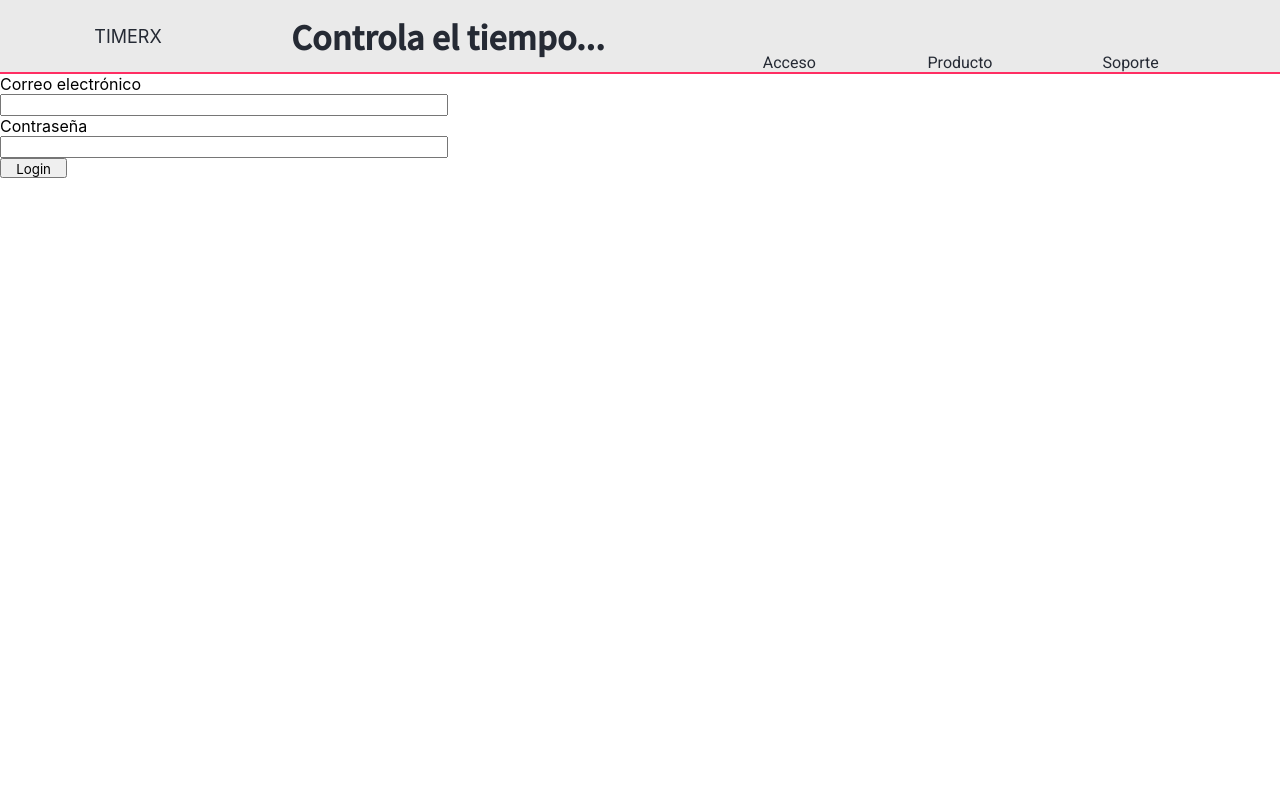
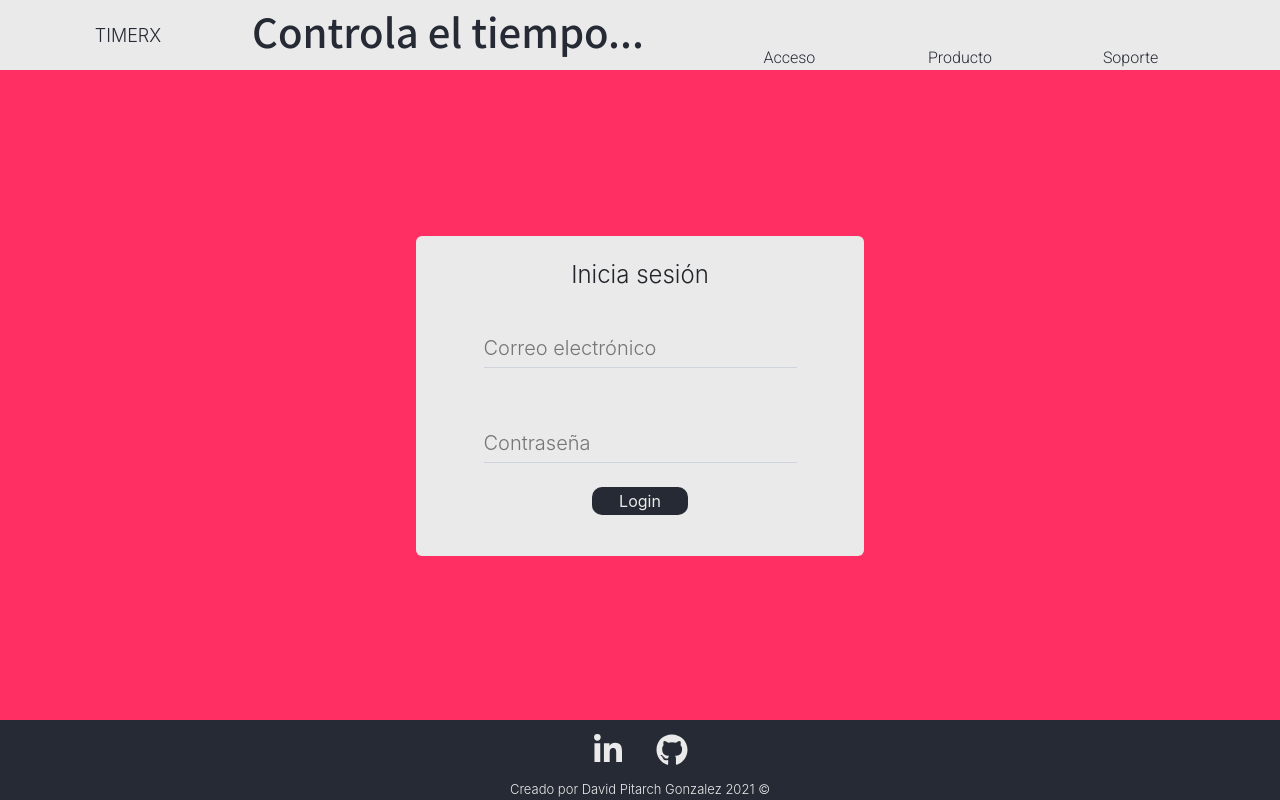
Before and after one commit to Davids-dir/log-app-frontend, a React (Create React App) app: page /login in a window 1280 px wide. Shown: the top 800 px of the page. Built offline with nearby package versions, Linux system fonts and the light colour scheme.

Commit message:
Create Form component to Login view

```diff
--- a/package.json
+++ b/package.json
@@ -10,6 +10,7 @@
     "@testing-library/user-event": "^12.6.0",
     "axios": "^0.21.1",
     "fontsource-roboto": "^3.1.5",
+    "mdbreact": "^5.0.1",
     "moment-timezone": "^0.5.32",
     "node-sass": "^4.14.1",
     "react": "^17.0.1",
--- /dev/null
+++ b/src/components/Form/Form.jsx
@@ -0,0 +1,66 @@
+import React, { useState } from "react";
+import { MDBInput } from "mdbreact";
+import { useHistory } from 'react-router-dom';
+import axios from 'axios';
+
+// Estilos
+import './Form.scss';
+
+
+const InputPage = () => {
+
+    // Hook de estado
+    const [user, setUser] = useState({ email: '', password: '', })
+
+    // Evento donde asigno el valor del Input al 'user'
+    const eventHandler = e => { setUser({ ...user, [e.target.name]: e.target.value }) }
+
+    const redirect = useHistory();
+
+    // Funcion para conseguir la IP del dispositivo del usuario que hace Login
+    const getIP = () => {
+
+        axios.get('https://api.ipify.org?format=json')
+
+            .then(res => localStorage.setItem('user_IP', JSON.stringify(res.data)))
+            .catch(error => { console.log(error) })
+
+    }
+
+    // Funcion para el envio de datos contra la DB
+    const SendData = () => {
+
+        getIP();
+
+        // POST hacia el endpoint de Login
+        axios.post('http://localhost:8000/api/user/login', user)
+
+            .then(res => {
+                localStorage.setItem('user', JSON.stringify(res.data))
+
+                setTimeout(() => {
+                    redirect.push('/user/profile')
+                }, 1500)
+
+            })
+            .catch(error => console.log(error))
+    }
+
+    return (
+        <div className="form-group">
+            <div className="inside-form">
+                <h4>Inicia sesión</h4>
+                <div id="form-login" className="email-label">
+                    <MDBInput label="Correo electrónico" size="lg" name="email" type="text" onChange={eventHandler} />
+                </div>
+                <div id="form-login" className="password-label">
+                    <MDBInput label="Contraseña" size="lg" name="password" type="password" onChange={eventHandler} />
+                </div>
+
+                <button type="button" onClick={() => SendData()}>Login</button>
+            </div>
+        </div>
+    );
+}
+
+export default InputPage;
--- /dev/null
+++ b/src/components/Form/Form.scss
@@ -0,0 +1,23 @@
+.form-group {
+    background: #eaeaea;
+    display: flex;
+    justify-content: center;
+    align-items: center;
+    border-radius: 4px;
+    min-height: 30vh;
+    min-width: 30vw;
+}
+
+.inside-form {
+    display: flex;
+    flex-direction: column;
+    justify-content: center;
+    align-items: center;
+    min-height: 30vh;
+    min-width: 30vw;
+}
+
+#form-login {
+    min-height: 10vh;
+    min-width: 22.5vw;
+}
--- a/src/containers/Login/Login.jsx
+++ b/src/containers/Login/Login.jsx
@@ -1,60 +1,24 @@
 // Importo las dependencias necesarias
-import React, { useState } from 'react';
-import { useHistory } from 'react-router-dom';
-import axios from 'axios';
+import React from 'react';
+
+
+// Importo la libreria de MDB React
+import '@fortawesome/fontawesome-free/css/all.min.css';
+import 'bootstrap-css-only/css/bootstrap.min.css';
+import 'mdbreact/dist/css/mdb.css';
 
 // Importo la hoja de estilos
 import './Login.scss';
+import InputPage from '../../components/Form/Form';
 
 
 // Logica del contenedor LOGIN
 const Login = () => {
 
-    // Hook de estado
-    const [user, setUser] = useState({ email: '', password: '', })
-
-    // Evento donde asigno el valor del Input al 'user'
-    const eventHandler = e => { setUser({ ...user, [e.target.name]: e.target.value }) }
-
-    const redirect = useHistory();
-
-    // Funcion para conseguir la IP del dispositivo del usuario que hace Login
-    const getIP = () => {
-
-        axios.get('https://api.ipify.org?format=json')
-
-            .then(res => localStorage.setItem('user_IP', JSON.stringify(res.data)))
-            .catch(error => { console.log(error) })
-
-    }
-
-    // Funcion para el envio de datos contra la DB
-    const SendData = () => {
-
-        getIP();
-
-        // POST hacia el endpoint de Login
-        axios.post('http://localhost:8000/api/user/login', user)
-
-            .then(res => {
-                localStorage.setItem('user', JSON.stringify(res.data))
-
-                setTimeout (() => {
-                    redirect.push('/user/profile')
-                }, 1500)
-
-            })
-            .catch(error => console.log(error))
-    }
-
     return (
         <div className="loginContainer">
             <form className="formContainer">
-                <label>Correo electrónico</label>
-                <input type="text" name='email' onChange={eventHandler} />
-                <label>Contraseña</label>
-                <input type="password" name='password' onChange={eventHandler} />
-                <button type="button" onClick={() => SendData()}>Login</button>
+                <InputPage />
             </form>
         </div>
     )
--- a/src/containers/Login/Login.scss
+++ b/src/containers/Login/Login.scss
@@ -13,12 +13,30 @@
 @media only screen and (min-width: 1024px) {
 
     .loginContainer {
-        height: 100vh;
-        width: 100vw;
+        background: #ff2e63;
+        display: flex;
+        justify-content: center;
+        align-items: center;
+        min-height: 81vh;
+        min-width: 100%;
     }
 
     .formContainer {
+        background: #eaeaea;
         display: flex;
-        flex-direction: column;
+        justify-content: center;
+        align-items: center;
+        border-radius: 6px;
+        min-height: 40vh;
+        max-width: 60%;
+    }
+
+    button {
+        background-color: #252a34;
+        color: #eaeaea;
+        border: none;
+        border-radius: 10px;
+        min-height: 3.5vh;
+        min-width: 7.5vw;
     }
 }
```
Also changed, not shown: 2 other files (tests, documents, lock files or other folders).
